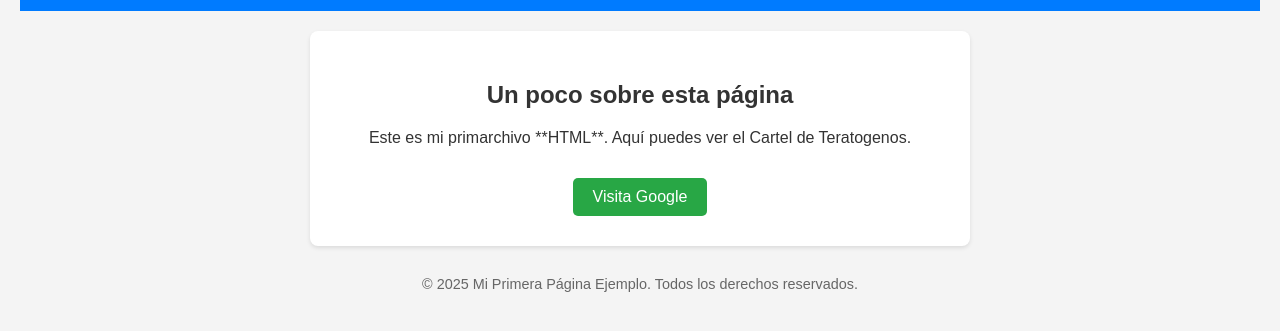
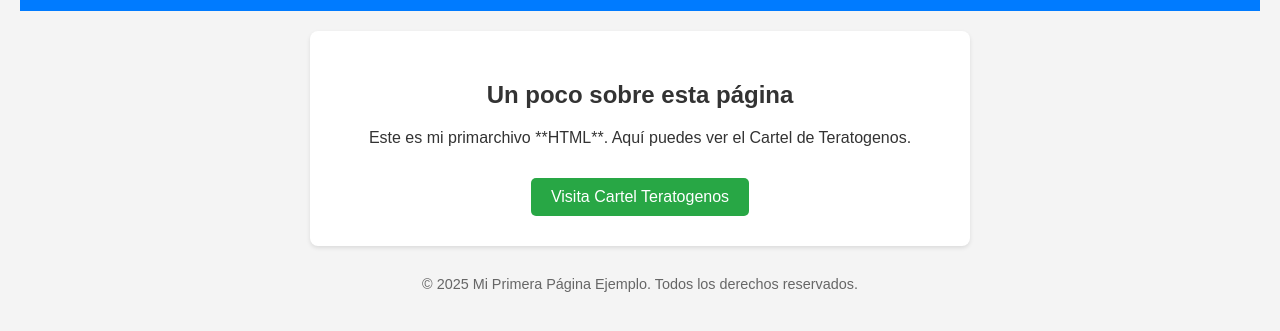
Before and after one commit to amatheusgauny/mi_html_uny, a plain HTML site: page Index.html in a window 1280 px wide. Shown: the part 109-440 px from the top of the page. Drawn offline with Linux system fonts and the light colour scheme.

Commit message:
Update Index.html
commit 2

```diff
--- a/Index.html
+++ b/Index.html
@@ -61,7 +61,7 @@
         </p>
 
         </p>
-        <a href="https://www.google.com" target="_blank" class="boton">Visita Google</a>
+        <a href="Cartel Teratogenos.html" target="_blank" class="boton">Visita Cartel Teratogenos</a>
     </main>
 
     <footer>
```
